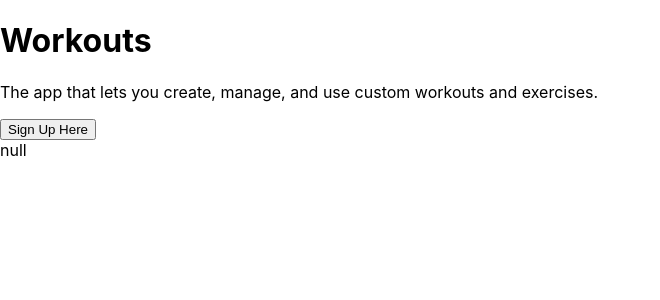
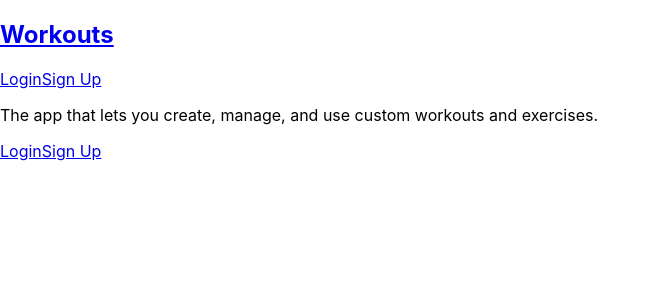
Before and after one commit to joshuasearle/workouts, a React (Create React App) app in the folder client/: page /#/ in a window 1280 px wide. Shown: the top 300 px of the page, without its empty margins (0-660 px from the left). Built offline with nearby package versions, Linux system fonts and the light colour scheme.

Commit message:
Cleanup UI

```diff
--- a/client/src/App.js
+++ b/client/src/App.js
@@ -11,11 +11,14 @@ import useUserData from './hooks/useUserData';
 import HomePage from './pages/HomePage';
 import SignUpPage from './pages/SignUpPage';
 import LoginPage from './pages/LoginPage';
+import ExercisesPage from './pages/ExercisesPage';
+import Navbar from './components/Navbar';
 import { useEffect } from 'react';
 
 export default function App() {
   const [token, setToken] = useToken();
   const [userData, updateUserData] = useUserData();
+  const authenticated = !!userData && userData !== {};
 
   useEffect(() => {
     try {
@@ -27,17 +30,21 @@ export default function App() {
 
   return (
     <Router>
+      <Navbar authenticated={authenticated} />
       <Switch>
         <Route exact path='/login'>
-          {!!token && <Redirect to='/' />}
+          {authenticated && <Redirect to='/' />}
           <LoginPage setToken={setToken} updateUserData={updateUserData} />
         </Route>
         <Route exact path='/signup'>
-          {!!token && <Redirect to='/' />}
+          {authenticated && <Redirect to='/' />}
           <SignUpPage setToken={setToken} updateUserData={updateUserData} />
         </Route>
+        <Route exact path='/exercises'>
+          <ExercisesPage updateUserData={updateUserData} userData={userData} />
+        </Route>
         <Route exact path='/' userData={userData}>
-          <HomePage userData={userData} />
+          <HomePage userData={userData} authenticated={authenticated} />
         </Route>
       </Switch>
     </Router>
--- /dev/null
+++ b/client/src/components/Navbar.js
@@ -0,0 +1,28 @@
+import { Link } from 'react-router-dom';
+
+export default function Navbar({ authenticated }) {
+  const authTabs = [
+    { name: 'Exercises', path: '/exercises' },
+    { name: 'Workouts', path: '/workouts' },
+  ];
+
+  const unAuthTabs = [
+    { name: 'Login', path: '/login' },
+    { name: 'Sign Up', path: '/signup' },
+  ];
+
+  const tabs = authenticated ? authTabs : unAuthTabs;
+
+  return (
+    <nav>
+      <Link to='/'>
+        <h1>Workouts</h1>
+      </Link>
+      <div>
+        {tabs.map((tab) => (
+          <Link to={tab.path}>{tab.name}</Link>
+        ))}
+      </div>
+    </nav>
+  );
+}
--- a/client/src/pages/HomePage.js
+++ b/client/src/pages/HomePage.js
@@ -1,29 +1,23 @@
 import { Link } from 'react-router-dom';
 
-export default function HomePage({ token, userData }) {
+export default function HomePage({ authenticated, userData }) {
+  const authButton = <Link to='/workouts'>View Workouts</Link>;
+  const unAuthButtons = (
+    <>
+      <Link to='/login'>Login</Link>
+      <Link to='/signup'>Sign Up</Link>
+    </>
+  );
+
+  const callToAction = authenticated ? authButton : unAuthButtons;
+
   return (
     <>
-      <h1>Workouts</h1>
       <p>
         The app that lets you create, manage, and use custom workouts and
         exercises.
       </p>
-      {!token && (
-        <Link to='/signup'>
-          <button>Sign Up Here</button>
-        </Link>
-      )}
-      {!!token && (
-        <div>
-          <Link to='/exercises'>
-            <button>Exercises</button>
-          </Link>
-          <Link to='/workouts'>
-            <button>Workouts</button>
-          </Link>
-        </div>
-      )}
-      <div>{JSON.stringify(userData, null, 2)}</div>
+      {callToAction}
     </>
   );
 }
```
